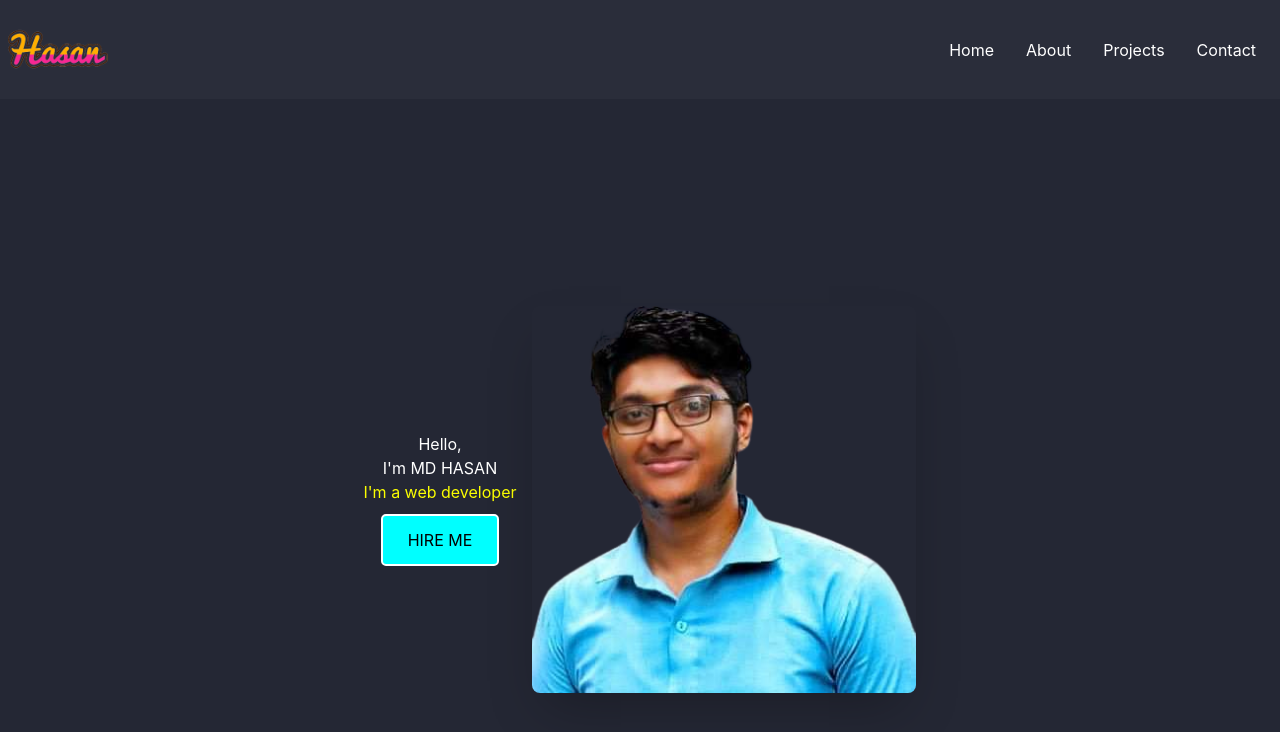
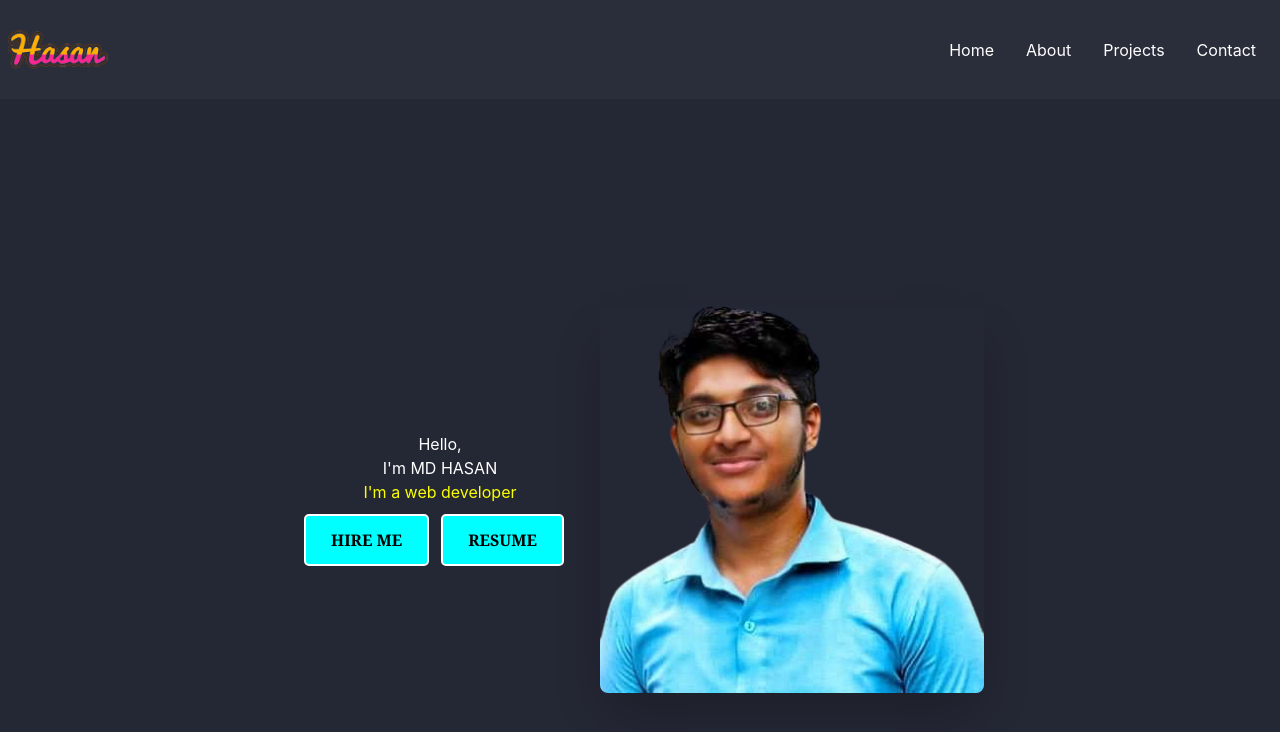
Before and after one commit to MdHasan0467/My_React_Portfolio, a React (Create React App) app: page / in a window 1280 px wide. Shown: the top 732 px of the page. Built offline with nearby package versions, Linux system fonts and the light colour scheme.

Commit message:
resume added

```diff
--- a/src/components/Pages/Home/Banner/Banner.js
+++ b/src/components/Pages/Home/Banner/Banner.js
@@ -20,7 +20,17 @@ const Banner = () => {
 							<h2 className=' titleTwo'>{state.titleTwo}</h2>
 							<h2 className=' titleThree'>{state.titleThree}</h2>
 
-							<button className='button'>HIRE ME</button>
+							<div className='flex mx-2'>
+								<button className='button font-serif font-bold'>HIRE ME</button>
+								<button className='button  font-serif font-bold mx-3'>
+									<a
+										target={'_blank'}
+										href='https://drive.google.com/file/d/1PeVj9omaA-88c1TrNBZHNgbGkqRGzrLd/view?usp=sharing'
+									>
+										RESUME
+									</a>
+								</button>
+							</div>
 						</div>
 					</div>
 				</div>
```
